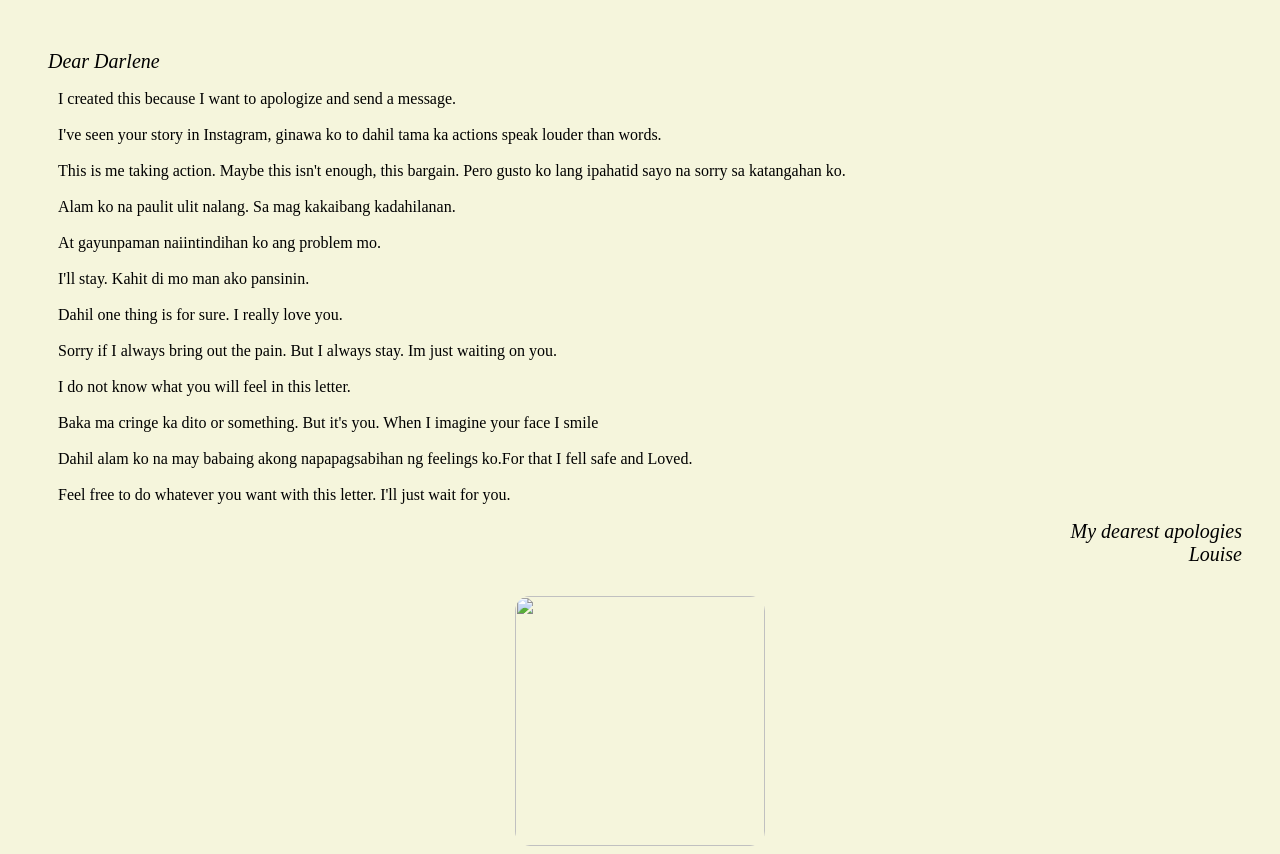
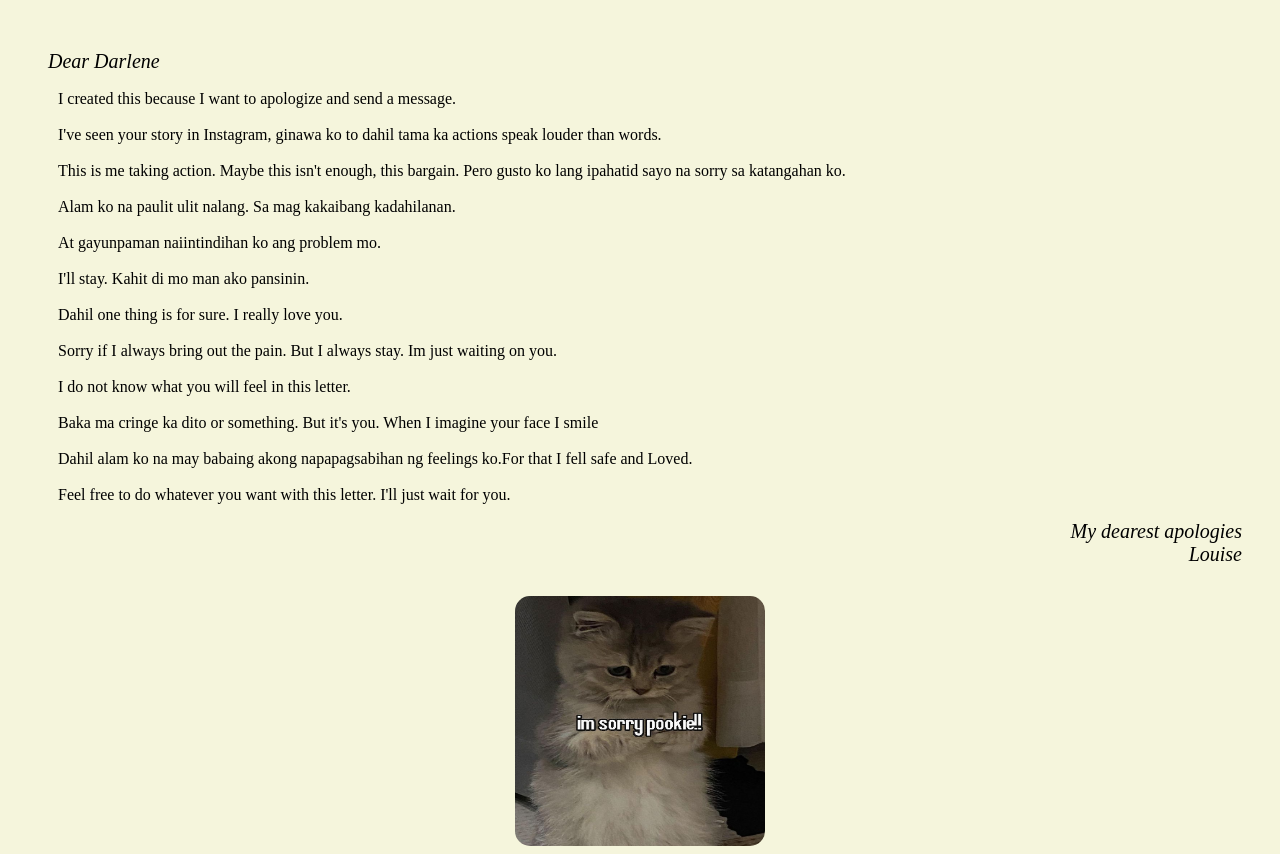
Before and after one commit to Loispool/Letter, a plain HTML site: page index.html in a window 1280 px wide. Drawn offline with Linux system fonts and the light colour scheme; the site is published under a folder, as on GitHub Pages, so addresses that start at the root find nothing.

Commit message:
Just a slash
So that image pop up hopefully

```diff
--- a/index.html
+++ b/index.html
@@ -56,7 +56,7 @@
   Louise</h2>
   </div>
 
-  <img src="/Picture/2315589db149f92224a0fa15fb0ec797.jpg" alt="" />
+  <img src="Picture/2315589db149f92224a0fa15fb0ec797.jpg" alt="" />
 
 
   <!-- Project -->
```
